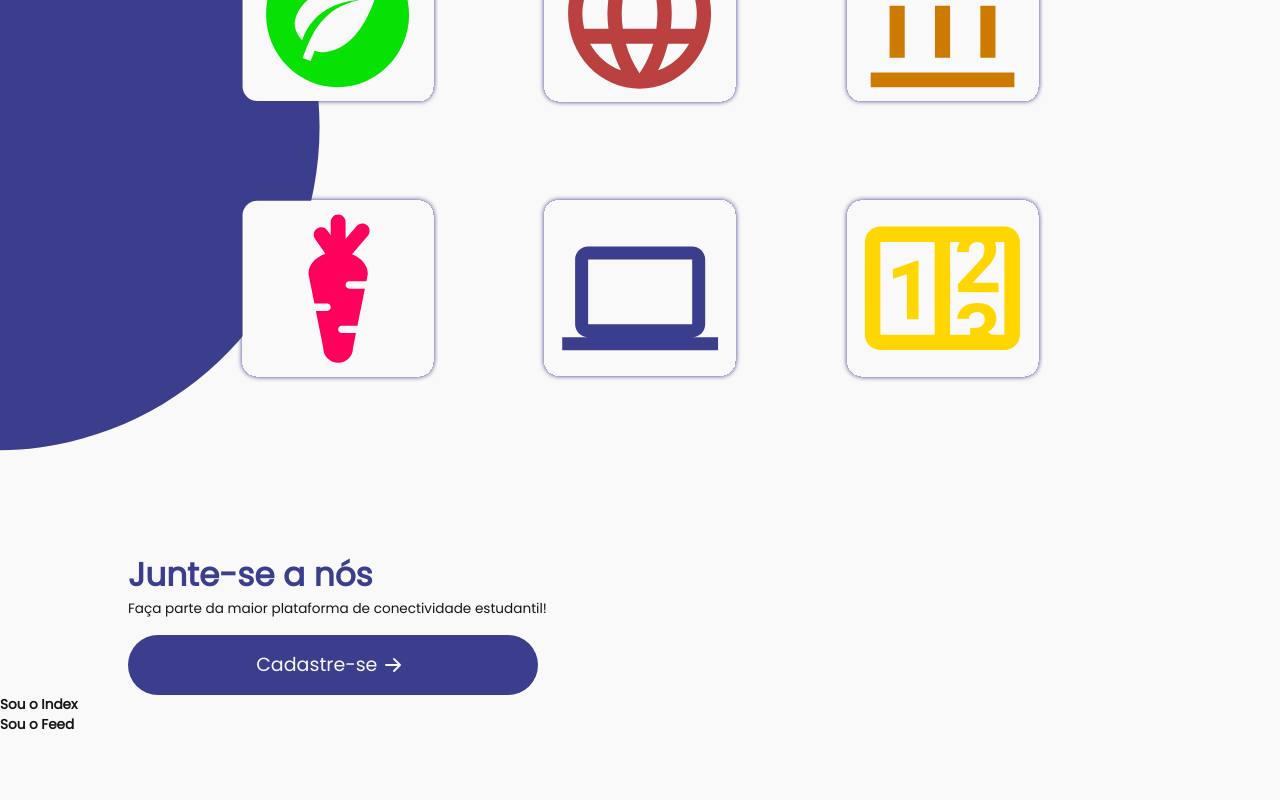
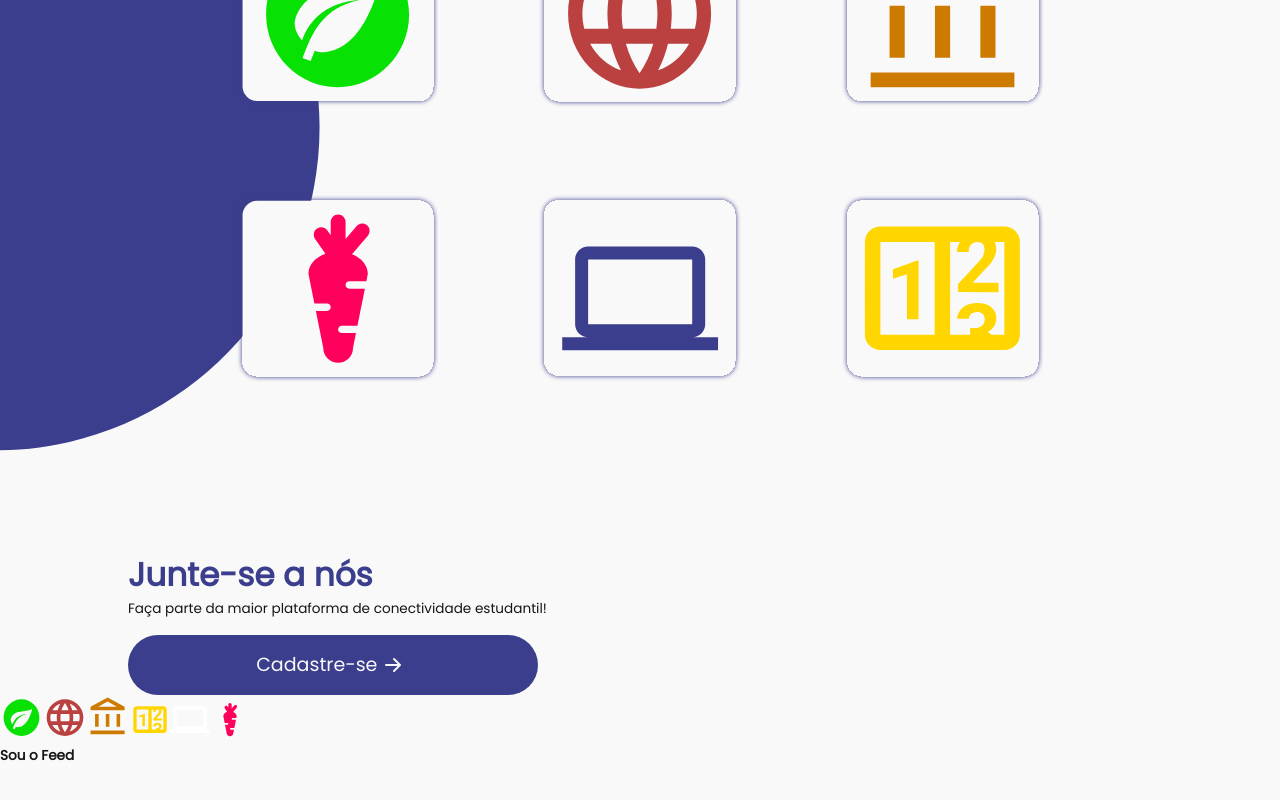
Before and after one commit to Sinqly/Website, a Next.js app: page / in a window 1280 px wide. Shown: the part 2354-3154 px from the top of the page. Built offline with nearby package versions, Linux system fonts and the light colour scheme.

Commit message:
feat: Solving Import Error

```diff
--- a/src/components/Footer/index.tsx
+++ b/src/components/Footer/index.tsx
@@ -1,26 +1,34 @@
 import * as React from 'react'
 
-import Svg1 from '../assets/Images/Index/leaf-circle.svg'
-import Svg2 from '../assets/Images/Index/web-circle.svg'
-import Svg3 from '../assets/Images/Index/monument-circle.svg'
-import Svg4 from '../assets/Images/Index/math-circle.svg'
-import Svg5 from '../assets/Images/Index/laptop-circle.svg'
-import Svg6 from '../assets/Images/Index/carrot-circle.svg'
-
+import Svg1 from '../../assets/Images/Index/leaf-circle.svg'
+import Svg2 from '../../assets/Images/Index/web-circle.svg'
+import Svg3 from '../../assets/Images/Index/monument-circle.svg'
+import Svg4 from '../../assets/Images/Index/math-circle.svg'
+import Svg5 from '../../assets/Images/Index/laptop-circle.svg'
+import Svg6 from '../../assets/Images/Index/carrot-circle.svg'
 
 interface FooterProps {
   footerType?: string
 }
 
-const Footer: React.FC<FooterProps> = ({footerType}) => {
+const Footer: React.FC<FooterProps> = ({ footerType }) => {
   const Index = () => {
-    return <h1>Sou o Index</h1>
+    return (
+      <>
+        <Svg1 />
+        <Svg2 />
+        <Svg3 />
+        <Svg4 />
+        <Svg5 />
+        <Svg6 />
+      </>
+    )
   }
   const Feed = () => {
     return <h1>Sou o Feed</h1>
   }
 
-  const FooterColection = { Index, Feed}
+  const FooterColection = { Index, Feed }
 
   return FooterColection[footerType as keyof typeof FooterColection]()
 }
```
